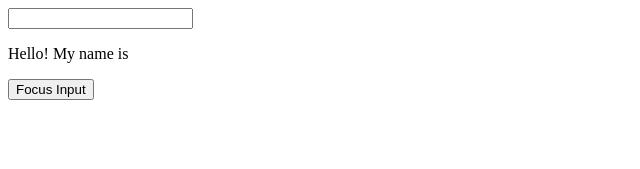
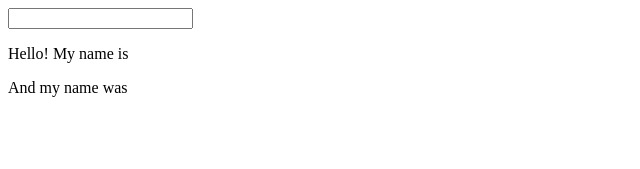
Before and after one commit to PortadordeCNPJ/aprendendo-react-next, a Next.js app: page /useRefTeste in a window 1280 px wide. Shown: the top 169 px of the page, without its empty margins (0-640 px from the left). Built offline with nearby package versions, Linux system fonts and the light colour scheme.

Commit message:
Add: função do useRef

```diff
--- a/src/app/useRefTeste/page.tsx
+++ b/src/app/useRefTeste/page.tsx
@@ -4,21 +4,26 @@ import { useState, useRef, useEffect } from "react";
 const UseRefTeste = () => {
     const [name, setName] = useState("");
 
-    const inputRef = useRef();
+    const previousName = useRef<string>();
 
-    const focusInput = () => {
-        inputRef.current.focus();
-    };
+    // const focusInput = () => {
+    //     inputRef.current.focus();
+    // };
+
+    useEffect(() => {
+        previousName.current = name;
+    }, [name]);
 
     return (
         <div>
             <input
-                ref={inputRef}
+                // ref={inputRef}
                 value={name}
                 onChange={(e) => setName(e.target.value)}
             />
             <p>Hello! My name is {name}</p>
-            <button onClick={focusInput}>Focus Input</button>
+            {/* <button onClick={focusInput}>Focus Input</button> */}
+            <p>And my name was {previousName.current}</p>
         </div>
     );
 };
```
